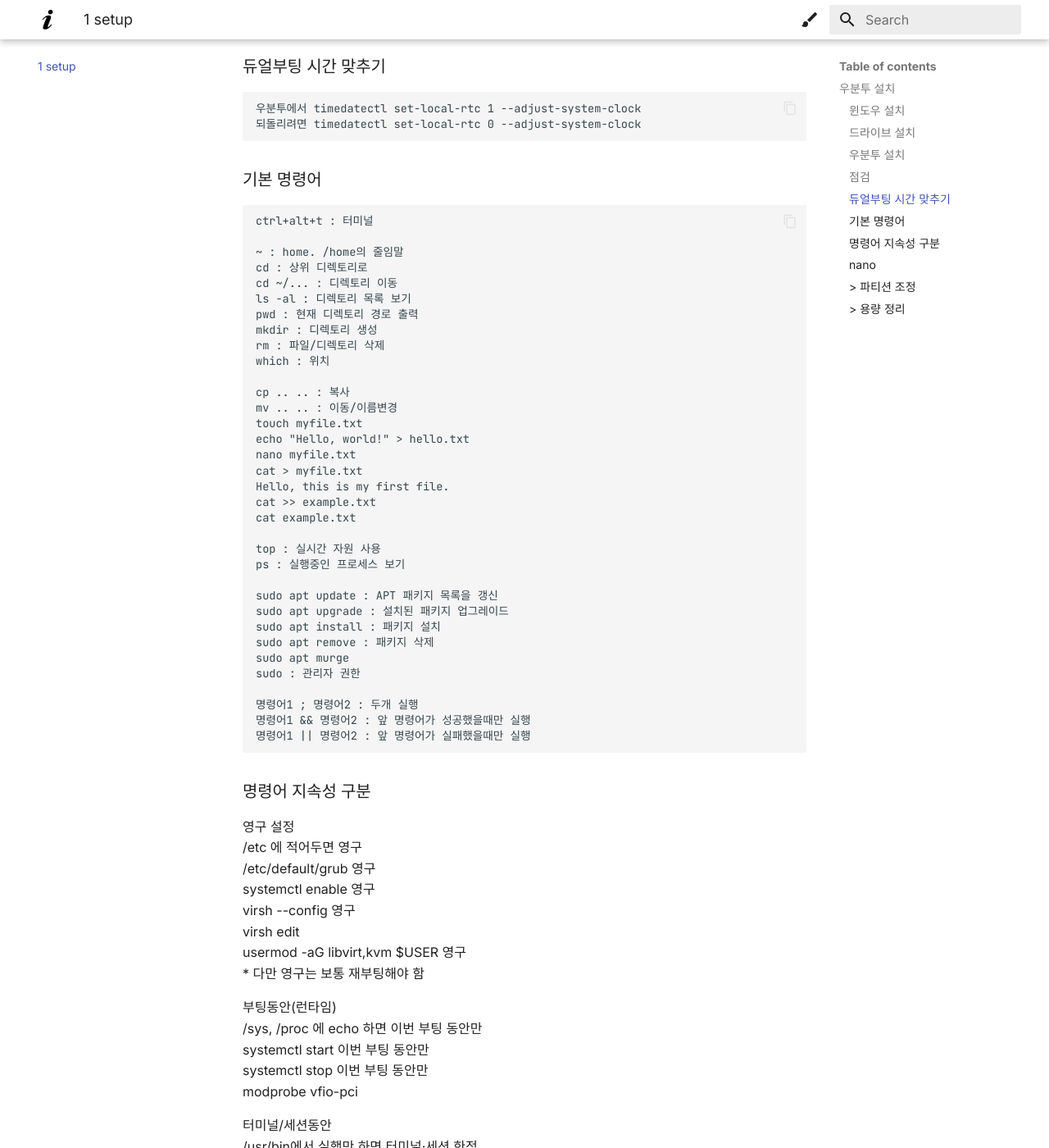
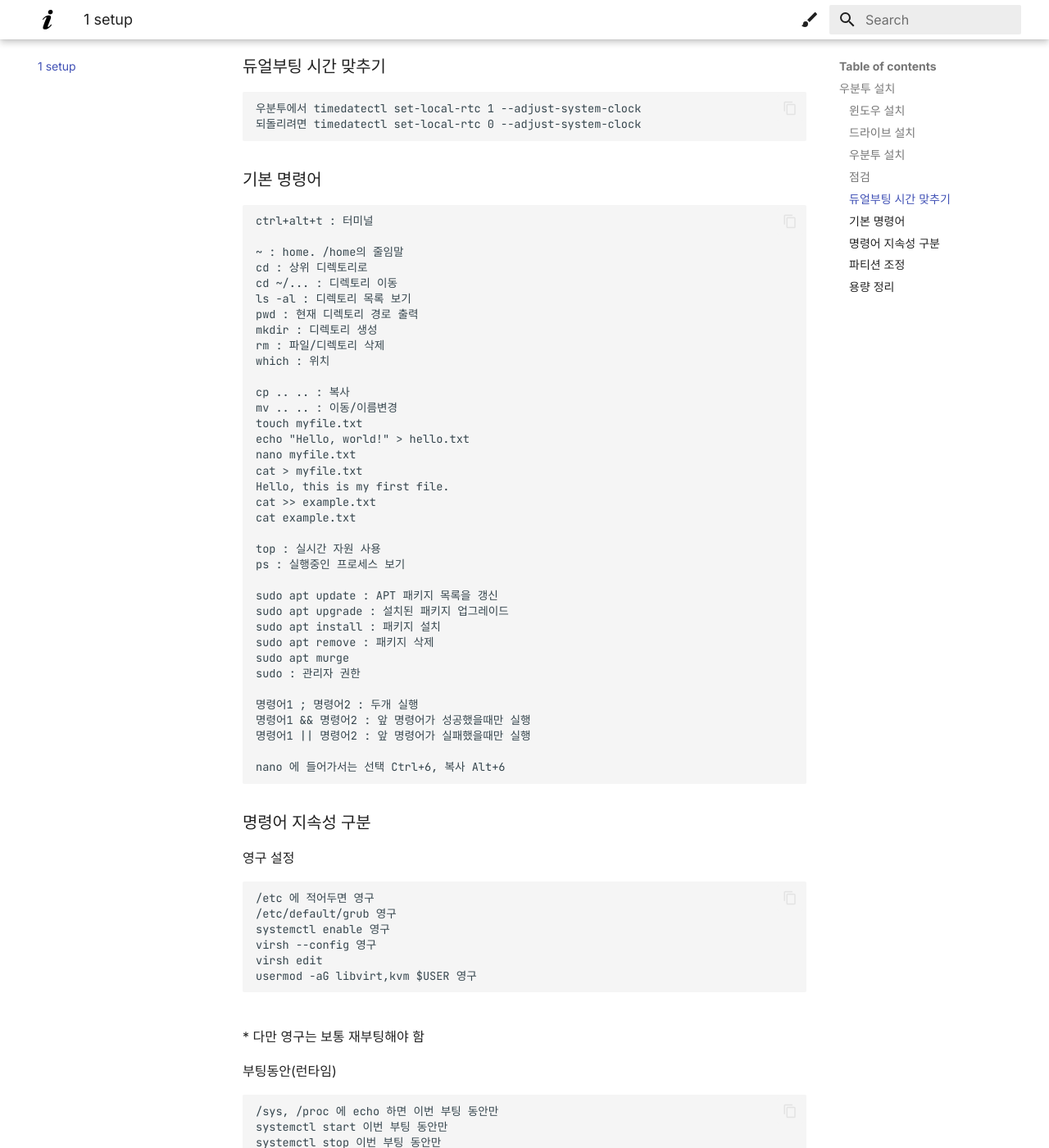
Before and after one commit to kkongnyang2/dev-environment, an MkDocs documentation site: the page built from docs/1-setup.md, in a window 1280 px wide and 1400 px high, scrolled down 2097 px. Shown: the whole window at 82% size. Built offline with MkDocs 1.6.1 and Material for MkDocs 9.7.7, drawn with Linux system fonts in a browser that asks for light colours; some of the changed text lies outside the part shown.

Commit message:
2026.01.16.v4

````diff
--- a/docs/1-setup.md
+++ b/docs/1-setup.md
@@ -128,39 +128,42 @@
 명령어1 ; 명령어2 : 두개 실행
 명령어1 && 명령어2 : 앞 명령어가 성공했을때만 실행
 명령어1 || 명령어2 : 앞 명령어가 실패했을때만 실행
+
+nano 에 들어가서는 선택 Ctrl+6, 복사 Alt+6
 ```
 
 ### 명령어 지속성 구분
 
 영구 설정
+```
 /etc 에 적어두면 영구
 /etc/default/grub 영구
 systemctl enable 영구
 virsh --config 영구
 virsh edit
 usermod -aG libvirt,kvm $USER 영구
+```
 * 다만 영구는 보통 재부팅해야 함
 
 부팅동안(런타임)
+```
 /sys, /proc 에 echo 하면 이번 부팅 동안만
 systemctl start 이번 부팅 동안만
 systemctl stop 이번 부팅 동안만
 modprobe vfio-pci
+```
 
 터미널/세션동안
+```
 /usr/bin에서 실행만 하면 터미널·세션 한정
 newgrp libvirt 현재 셸에만
 virsh --live 지금 실행 중인 vm에만
+```
 
 보통 파일은 영구, 명령은 휘발성이다
 
 
-### nano
-
-선택 Ctrl+6
-복사 Alt+6
-
-### > 파티션 조정
+### 파티션 조정
 
 윈도우 가서
 window+x 눌러 디스크 관리 들어가 윈도우 파티션 우클 누르고 볼륨 축소
@@ -177,7 +180,7 @@
 다시 우분투로 돌아와서 용량 늘어난거 확인
 
 
-### > 용량 정리
+### 용량 정리
 
 ```
 $ apt-mark showmanual     # apt를 통해 깐 패키지만 보여줌
````
